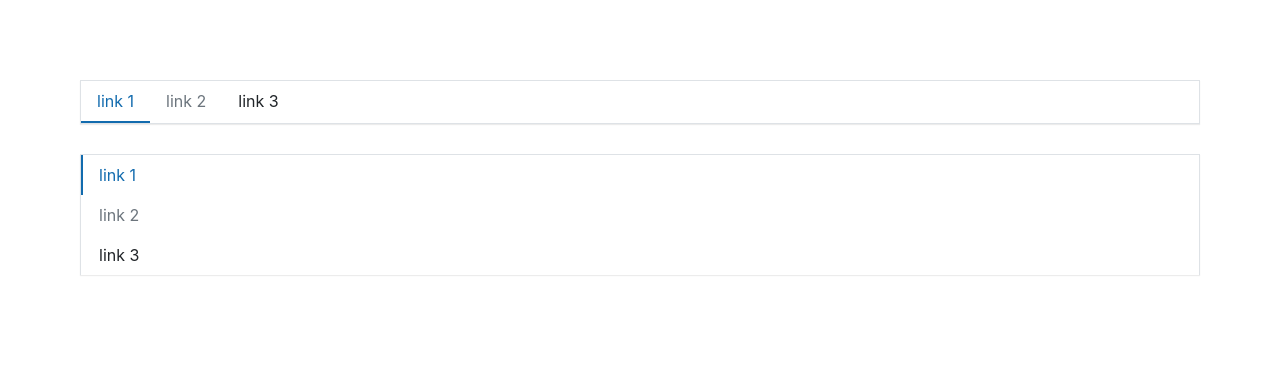
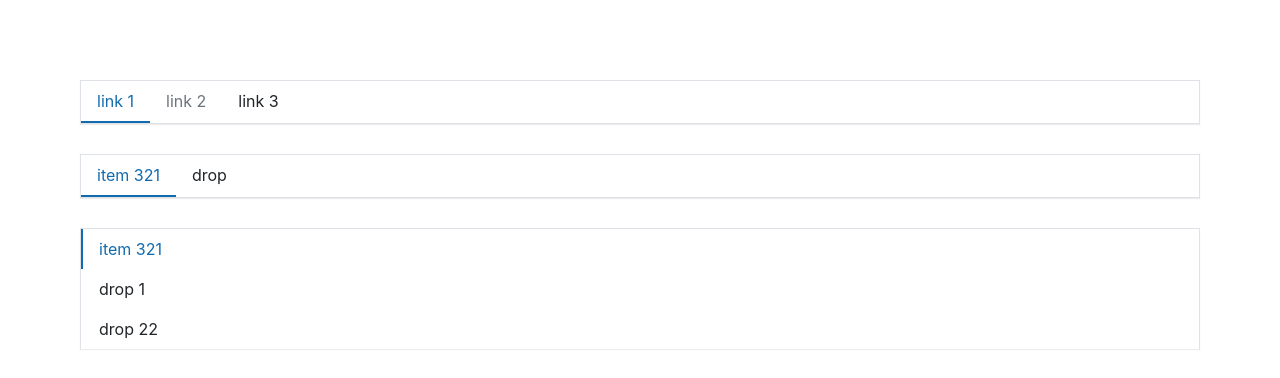
Before and after one commit to onjuju/nactno, a React (Create React App) app: page / in a window 1280 px wide. Shown: the top 378 px of the page. Built offline with nearby package versions, Linux system fonts and the light colour scheme.

Commit message:
feat: update Menu Component

```diff
--- a/src/App.tsx
+++ b/src/App.tsx
@@ -2,29 +2,48 @@ import React from "react";
 import Button, { ButtonType, ButtonSize } from "./components/Button/button";
 import Alert from "./components/Alert";
 import Menu from "./components/Menu";
-import MenuItem from "./components/Menu/MenuItem";
 
 function App() {
   return (
     <div className="App" data-testid="test-app">
       <header className="App-header">
-        <Menu defaultIndex={0} onSelect={(index) => console.log(index)}>
-          <Menu.Item index={0}>link 1</Menu.Item>
-          <Menu.Item index={1} disabled>
-            link 2
-          </Menu.Item>
-          <Menu.Item index={2}>link 3</Menu.Item>
+        <Menu defaultIndex={"0"} onSelect={(index) => console.log(index)}>
+          <Menu.Item>link 1</Menu.Item>
+          <Menu.Item disabled>link 2</Menu.Item>
+          <Menu.Item>link 3</Menu.Item>
         </Menu>
         <Menu
-          defaultIndex={0}
+          defaultIndex={"0"}
+          onSelect={(index) => console.log(index)}
+          mode="horizontal"
+        >
+          <Menu.Item>item 321</Menu.Item>
+          <Menu.SubMenu title="drop">
+            <Menu.Item>sub 1</Menu.Item>
+            <Menu.Item>sub 2</Menu.Item>
+            <Menu.Item>sub 3</Menu.Item>
+            <Menu.Item>sub 4</Menu.Item>
+          </Menu.SubMenu>
+        </Menu>
+        <Menu
+          defaultIndex={"0"}
           onSelect={(index) => console.log(index)}
           mode="vertical"
+          defaultOpenSubMenus={[]}
         >
-          <MenuItem index={0}>link 1</MenuItem>
-          <MenuItem index={1} disabled>
-            link 2
-          </MenuItem>
-          <MenuItem index={2}>link 3</MenuItem>
+          <Menu.Item>item 321</Menu.Item>
+          <Menu.SubMenu title="drop 1">
+            <Menu.Item>sub 1</Menu.Item>
+            <Menu.Item>sub 2</Menu.Item>
+            <Menu.Item>sub 3</Menu.Item>
+            <Menu.Item>sub 4</Menu.Item>
+          </Menu.SubMenu>
+          <Menu.SubMenu title="drop 22">
+            <Menu.Item>sub 1</Menu.Item>
+            <Menu.Item>sub 2</Menu.Item>
+            <Menu.Item>sub 3</Menu.Item>
+            <Menu.Item>sub 4</Menu.Item>
+          </Menu.SubMenu>
         </Menu>
         {/* <Button className="button1" size={ButtonSize.Small} autoFocus>
           按钮1
--- a/src/components/Menu/MenuItem.tsx
+++ b/src/components/Menu/MenuItem.tsx
@@ -3,7 +3,7 @@ import classnames from "classnames";
 import { MenuContext } from "./index";
 
 export interface MenuItemProps {
-  index?: number;
+  index?: string;
   disabled?: boolean;
   className?: string;
   style?: React.CSSProperties;
@@ -19,7 +19,7 @@ const MenuItem: React.FC<MenuItemProps> = (props) => {
   });
 
   const handleClick = () => {
-    if (context.onSelect && !disabled && typeof index === "number") {
+    if (context.onSelect && !disabled && typeof index === "string") {
       context.onSelect(index);
     }
   };
--- /dev/null
+++ b/src/components/Menu/SubMenu.tsx
@@ -0,0 +1,100 @@
+import React, {
+  useState,
+  createContext,
+  useCallback,
+  useContext,
+  FunctionComponentElement,
+} from "react";
+import classnames from "classnames";
+import { MenuContext } from "./index";
+import { MenuItemProps } from "./MenuItem";
+
+export interface SubMenuProps {
+  index?: string;
+  title: string;
+  className?: string;
+}
+
+const SubMenu: React.FC<SubMenuProps> = ({
+  index,
+  title,
+  className,
+  children,
+}) => {
+  const context = useContext(MenuContext);
+  const openedSubMenus = context.defaultOpenSubMenus as string[];
+  const isOpen =
+    openedSubMenus.includes(index as string) && context.mode === "vertical";
+  const [menuOpen, setMenuOpen] = useState(isOpen);
+
+  const classes = classnames("nact-menu-item submenu-item", className, {
+    active: context.index === index,
+  });
+
+  const handleClick = (e: React.MouseEvent) => {
+    e.preventDefault();
+    setMenuOpen((open) => !open);
+  };
+  // toggle: on / off
+  let timer: any;
+  const handleMouse = (e: React.MouseEvent, toggle: boolean) => {
+    clearTimeout(timer);
+    e.preventDefault();
+    timer = setTimeout(() => {
+      setMenuOpen(toggle);
+    }, 300);
+  };
+
+  const clickEvent =
+    context.mode === "vertical"
+      ? {
+          onClick: handleClick,
+        }
+      : {};
+  // 横向
+  const hoverEvents =
+    context.mode !== "vertical"
+      ? {
+          onMouseEnter: (e: React.MouseEvent) => {
+            handleMouse(e, true);
+          },
+          onMouseLeave: (e: React.MouseEvent) => {
+            handleMouse(e, false);
+          },
+        }
+      : {};
+
+  const renderChildren = () => {
+    const subMenuClasses = classnames("nact-submenu", { open: menuOpen });
+    const childrenComponent = React.Children.map(children, (child, i) => {
+      const childElement = child as FunctionComponentElement<MenuItemProps>;
+      try {
+        if (childElement.type.displayName === "MenuItem") {
+          return React.cloneElement(childElement, {
+            index: `${index}-${i}`,
+          });
+        } else {
+          console.error(`Warning: Menu's child must be MenuItem Component`);
+          return null;
+        }
+      } catch (e) {
+        console.error(`Warning: Menu's child must be MenuItem Component`);
+        return null;
+      }
+    });
+    return <ul className={subMenuClasses}>{childrenComponent}</ul>;
+  };
+
+  return (
+    <li key={index} className={classes} {...hoverEvents}>
+      <div className="submenu-title" {...clickEvent}>
+        {title}
+      </div>
+      {renderChildren()}
+    </li>
+  );
+};
+
+SubMenu.displayName = "SubMenu";
+
+export default SubMenu;
--- a/src/components/Menu/_style.scss
+++ b/src/components/Menu/_style.scss
@@ -6,8 +6,7 @@
   list-style: none;
   border: $menu-border-width solid $menu-border-color;
   box-shadow: $menu-box-shadow;
-}
-.nact-menu-item {
+  > .nact-menu-item {
     padding: $menu-item-padding-y $menu-item-padding-x;
     cursor: pointer;
     transition: $menu-transition;
@@ -23,16 +22,59 @@
     &.active,
     &:hover {
       color: $menu-item-active-color;
-    border-bottom: $menu-item-active-border-width solid $menu-item-active-color;
+      border-bottom: $menu-item-active-border-width solid
+        $menu-item-active-color;
     }
   }
+  /* 二级菜单项的类 */
+  .submenu-item {
+    position: relative;
+  }
+  /* 二次菜单下的ul元素 */
+  .nact-submenu {
+    display: none;
+    list-style: none;
+    padding-left: 0;
+    white-space: nowrap;
+    .nact-menu-item {
+      padding: $menu-item-padding-y $menu-item-padding-x;
+      cursor: pointer;
+      transition: $menu-transition;
+      color: $body-color;
+      &.active,
+      &:hover {
+        color: $menu-item-active-color !important;
+      }
+    }
+    /* 打开状态 */
+    &.open {
+      display: block;
+    }
+  }
+}
+
+.menu-horizontal {
+  > .nact-menu-item {
+    border-bottom: $menu-item-active-border-width solid transparent;
+  }
+  .nact-submenu {
+    position: absolute;
+    background: $white;
+    z-index: 100;
+    top: calc(100% + 8px);
+    left: 0;
+    border: $menu-border-width solid $menu-border-color;
+    box-shadow: $submenu-box-shadow;
+  }
+}
+
 .menu-vertical {
   flex-direction: column;
   border-bottom: 0;
   // border-right: $menu-border-width solid $menu-border-color;
   .nact-menu-item {
     border-left: $menu-item-active-border-width solid transparent;
-
+    // 纵向模式, 左边边框active
     &.active,
     &:hover {
       border-bottom: 0;
--- a/src/components/Menu/index.tsx
+++ b/src/components/Menu/index.tsx
@@ -1,50 +1,60 @@
-import React, {
-  useContext,
-  useState,
-  createContext,
-  useCallback,
-  Children,
-} from "react";
+import React, { useState, createContext, useCallback } from "react";
 import classnames from "classnames";
 import MenuItem, { MenuItemProps } from "./MenuItem";
+import SubMenu, { SubMenuProps } from "./SubMenu";
 
 type MenuMode = "horizontal" | "vertical";
-type SelectCallBack = (index: number) => void;
+type SelectCallBack = (index: string) => void;
 export interface MenuProps {
-  defaultIndex?: number; // selected item index
+  defaultIndex?: string; // selected item index
   className?: string;
   mode?: MenuMode;
   style?: React.CSSProperties;
   onSelect?: SelectCallBack;
+  defaultOpenSubMenus?: string[];
 }
 
 interface IMenuContext {
-  index: number;
+  index: string;
   onSelect?: SelectCallBack;
+  mode?: MenuMode;
+  defaultOpenSubMenus?: string[];
 }
 
 interface IMenu extends React.FC<MenuProps> {
   Item: React.FC<MenuItemProps>;
+  SubMenu: React.FC<SubMenuProps>;
 }
 
-export const MenuContext = createContext<IMenuContext>({ index: 0 });
+export const MenuContext = createContext<IMenuContext>({ index: "0" });
 
 const Menu: IMenu = (props) => {
-  const { defaultIndex, className, mode, style, onSelect, children } = props;
+  const {
+    defaultIndex,
+    className,
+    mode,
+    style,
+    onSelect,
+    children,
+    defaultOpenSubMenus,
+  } = props;
   const [currentActive, setCurrentActive] = useState(defaultIndex);
   const classes = classnames("nact-menu", className, {
     "menu-vertical": mode === "vertical",
+    "menu-horizontal": mode === "horizontal",
   });
   const handleSelect = useCallback(
-    (index) => {
+    (index: string) => {
       setCurrentActive(index);
       onSelect && onSelect(index);
     },
     [onSelect]
   );
   const passedContext: IMenuContext = {
-    index: currentActive ? currentActive : 0,
+    index: currentActive ? currentActive : "0",
     onSelect: handleSelect,
+    mode,
+    defaultOpenSubMenus,
   };
 
   const renderChildren = () => {
@@ -54,8 +64,8 @@ const Menu: IMenu = (props) => {
       >;
       try {
         const { displayName } = childElement.type;
-        if (displayName === "MenuItem") {
-          return React.cloneElement(childElement, { index });
+        if (displayName === "MenuItem" || displayName === "SubMenu") {
+          return React.cloneElement(childElement, { index: index.toString() });
         } else {
           console.error(`Warning: Menu's child must be MenuItem Component`);
           return null;
@@ -77,10 +87,12 @@ const Menu: IMenu = (props) => {
 };
 
 Menu.Item = MenuItem;
+Menu.SubMenu = SubMenu;
 
 Menu.defaultProps = {
-  defaultIndex: 0,
+  defaultIndex: "0",
   mode: "horizontal",
+  defaultOpenSubMenus: [],
 };
 
 export default Menu;
--- a/src/styles/_variables.scss
+++ b/src/styles/_variables.scss
@@ -234,3 +234,5 @@ $menu-item-padding-x: 1rem !default;
 $menu-item-active-color: $primary !default;
 $menu-item-active-border-width: 2px !default;
 $menu-item-disabled-color: $gray-600 !default;
+
+$submenu-box-shadow: 0 2px 4px 0 rgba(0,0,0,.12), 0 0 6px 0 rgba(0,0,0,.04);
```
Lines whose indentation alone changed are shown as unchanged.
